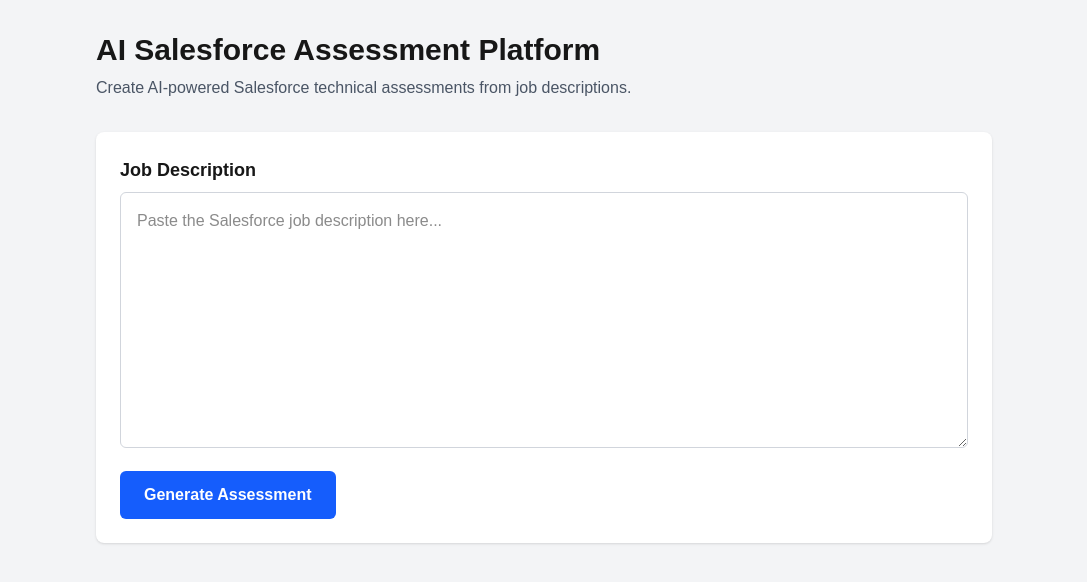
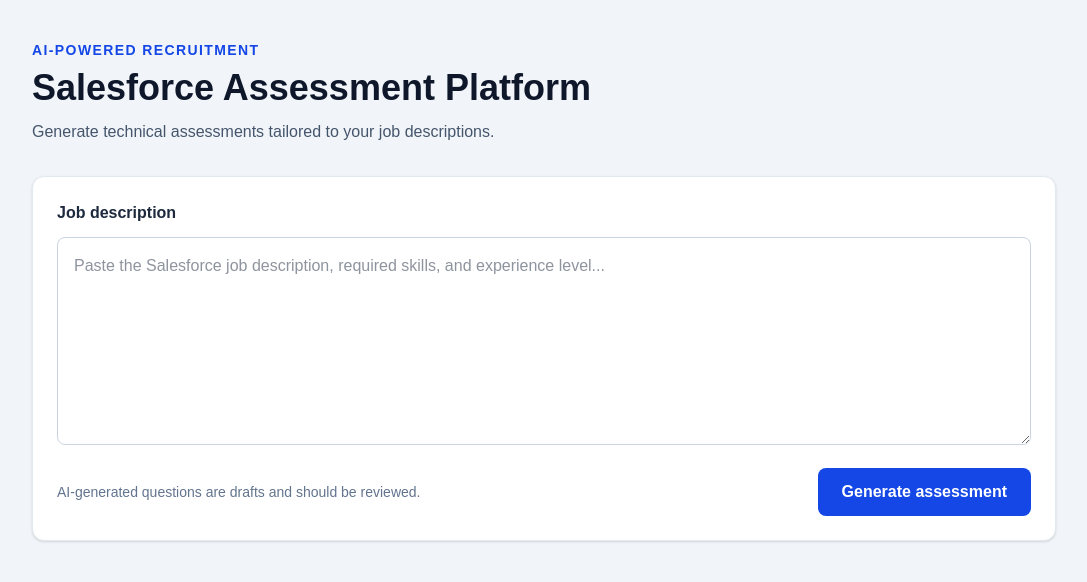
Before and after one commit to mangeshr1005/ai-salesforce-assessment, a Next.js app in the folder frontend/: page / in a window 1280 px wide. Shown: the top 582 px of the page, without its empty margins (96-1183 px from the left). Built offline with nearby package versions, Linux system fonts and the light colour scheme.

Commit message:
Add AI assessment generation and recruiter dashboard

```diff
--- a/frontend/app/page.tsx
+++ b/frontend/app/page.tsx
@@ -1,29 +1,46 @@
+
 "use client";
 
 import { useState } from "react";
 
+type Question = {
+  id: number;
+  topic: string;
+  type: string;
+  difficulty: string;
+  question: string;
+  correct_answer: string;
+  marks: number;
+};
+
+type Assessment = {
+  role: string;
+  total_duration_minutes: number;
+  questions: Question[];
+};
+
 export default function Home() {
   const [jobDescription, setJobDescription] = useState("");
-  const [result, setResult] = useState("");
+  const [assessment, setAssessment] = useState<Assessment | null>(null);
+  const [error, setError] = useState("");
   const [loading, setLoading] = useState(false);
 
   const generateAssessment = async () => {
     if (!jobDescription.trim()) {
-      setResult("Please enter a job description.");
+      setError("Please enter a job description.");
       return;
     }
 
     setLoading(true);
-    setResult("");
+    setError("");
+    setAssessment(null);
 
     try {
       const response = await fetch(
         "http://localhost:8000/api/assessment/generate",
         {
           method: "POST",
-          headers: {
-            "Content-Type": "application/json",
-          },
+          headers: { "Content-Type": "application/json" },
           body: JSON.stringify({
             job_description: jobDescription,
           }),
@@ -33,16 +50,14 @@
       const data = await response.json();
 
       if (!response.ok) {
-        setResult(data.detail || "Something went wrong.");
+        setError(data.detail || "Assessment generation failed.");
         return;
       }
 
-      setResult(
-        `Backend response: ${data.message}\n\nStatus: ${data.status}`
-      );
-    } catch (error) {
-      setResult(
-        "Unable to connect to the backend. Make sure the FastAPI server is running."
+      setAssessment(data.assessment);
+    } catch {
+      setError(
+        "Unable to connect to the backend. Check that FastAPI is running."
       );
     } finally {
       setLoading(false);
@@ -50,43 +65,118 @@
   };
 
   return (
-    <main className="min-h-screen bg-gray-100 p-8">
-      <div className="mx-auto max-w-4xl">
-        <h1 className="mb-2 text-3xl font-bold">
-          AI Salesforce Assessment Platform
+    <main className="min-h-screen bg-slate-100 px-4 py-10 sm:px-8">
+      <div className="mx-auto max-w-5xl">
+        <header className="mb-8">
+          <p className="mb-2 text-sm font-semibold uppercase tracking-widest text-blue-700">
+            AI-powered recruitment
+          </p>
+          <h1 className="text-3xl font-bold text-slate-900 sm:text-4xl">
+            Salesforce Assessment Platform
           </h1>
+          <p className="mt-3 text-slate-600">
+            Generate technical assessments tailored to your job descriptions.
+          </p>
+        </header>
 
-        <p className="mb-8 text-gray-600">
-          Create AI-powered Salesforce technical assessments from job
-          descriptions.
-        </p>
-
-        <div className="rounded-lg bg-white p-6 shadow">
-          <label className="mb-2 block text-lg font-semibold">
-            Job Description
+        <section className="rounded-xl border border-slate-200 bg-white p-6 shadow-sm">
+          <label className="mb-3 block font-semibold text-slate-800">
+            Job description
           </label>
 
           <textarea
             value={jobDescription}
-            onChange={(e) => setJobDescription(e.target.value)}
-            placeholder="Paste the Salesforce job description here..."
-            className="min-h-64 w-full rounded-md border border-gray-300 p-4 outline-none focus:border-blue-500"
+            onChange={(event) => setJobDescription(event.target.value)}
+            placeholder="Paste the Salesforce job description, required skills, and experience level..."
+            className="min-h-52 w-full rounded-lg border border-slate-300 p-4 text-slate-800 outline-none transition focus:border-blue-500 focus:ring-2 focus:ring-blue-100"
           />
+
+          <div className="mt-4 flex flex-wrap items-center justify-between gap-3">
+            <p className="text-sm text-slate-500">
+              AI-generated questions are drafts and should be reviewed.
+            </p>
 
             <button
               onClick={generateAssessment}
               disabled={loading}
-            className="mt-4 rounded-md bg-blue-600 px-6 py-3 font-semibold text-white hover:bg-blue-700 disabled:cursor-not-allowed disabled:bg-gray-400"
+              className="rounded-lg bg-blue-700 px-6 py-3 font-semibold text-white transition hover:bg-blue-800 disabled:cursor-not-allowed disabled:bg-slate-400"
             >
-            {loading ? "Sending..." : "Generate Assessment"}
+              {loading ? "Generating assessment..." : "Generate assessment"}
             </button>
+          </div>
 
-          {result && (
-            <div className="mt-6 whitespace-pre-line rounded-md bg-gray-100 p-4">
-              {result}
+          {error && (
+            <p className="mt-4 rounded-lg bg-red-50 p-3 text-sm text-red-700">
+              {error}
+            </p>
+          )}
+        </section>
+
+        {assessment && (
+          <section className="mt-10">
+            <div className="mb-6 flex flex-wrap items-end justify-between gap-4">
+              <div>
+                <p className="text-sm font-medium text-blue-700">
+                  GENERATED ASSESSMENT
+                </p>
+                <h2 className="mt-1 text-2xl font-bold text-slate-900">
+                  {assessment.role}
+                </h2>
+                <p className="mt-2 text-slate-600">
+                  {assessment.questions.length} questions ·{" "}
+                  {assessment.total_duration_minutes} minutes
+                </p>
               </div>
+
+              <div className="rounded-lg border border-slate-200 bg-white px-4 py-3">
+                <p className="text-sm text-slate-500">Total marks</p>
+                <p className="text-2xl font-bold text-slate-900">
+                  {assessment.questions.reduce(
+                    (total, question) => total + question.marks,
+                    0
                   )}
+                </p>
               </div>
+            </div>
+
+            <div className="space-y-5">
+              {assessment.questions.map((question) => (
+                <article
+                  key={question.id}
+                  className="rounded-xl border border-slate-200 bg-white p-6 shadow-sm"
+                >
+                  <div className="flex flex-wrap items-center gap-2">
+                    <span className="rounded-full bg-blue-50 px-3 py-1 text-sm font-medium text-blue-700">
+                      {question.topic}
+                    </span>
+                    <span className="rounded-full bg-slate-100 px-3 py-1 text-sm text-slate-700">
+                      {question.difficulty}
+                    </span>
+                    <span className="rounded-full bg-slate-100 px-3 py-1 text-sm text-slate-700">
+                      {question.marks} marks
+                    </span>
+                  </div>
+
+                  <h3 className="mt-5 text-lg font-semibold text-slate-900">
+                    Question {question.id}
+                  </h3>
+                  <p className="mt-2 leading-7 text-slate-700">
+                    {question.question}
+                  </p>
+
+                  <details className="mt-5 rounded-lg bg-slate-50 p-4">
+                    <summary className="cursor-pointer font-semibold text-slate-700">
+                      View expected answer
+                    </summary>
+                    <p className="mt-3 whitespace-pre-wrap leading-7 text-slate-600">
+                      {question.correct_answer}
+                    </p>
+                  </details>
+                </article>
+              ))}
+            </div>
+          </section>
+        )}
       </div>
     </main>
   );
```
Also changed, not shown: 1 other file (tests, documents, lock files or other folders). Lines whose indentation alone changed are shown as unchanged.
